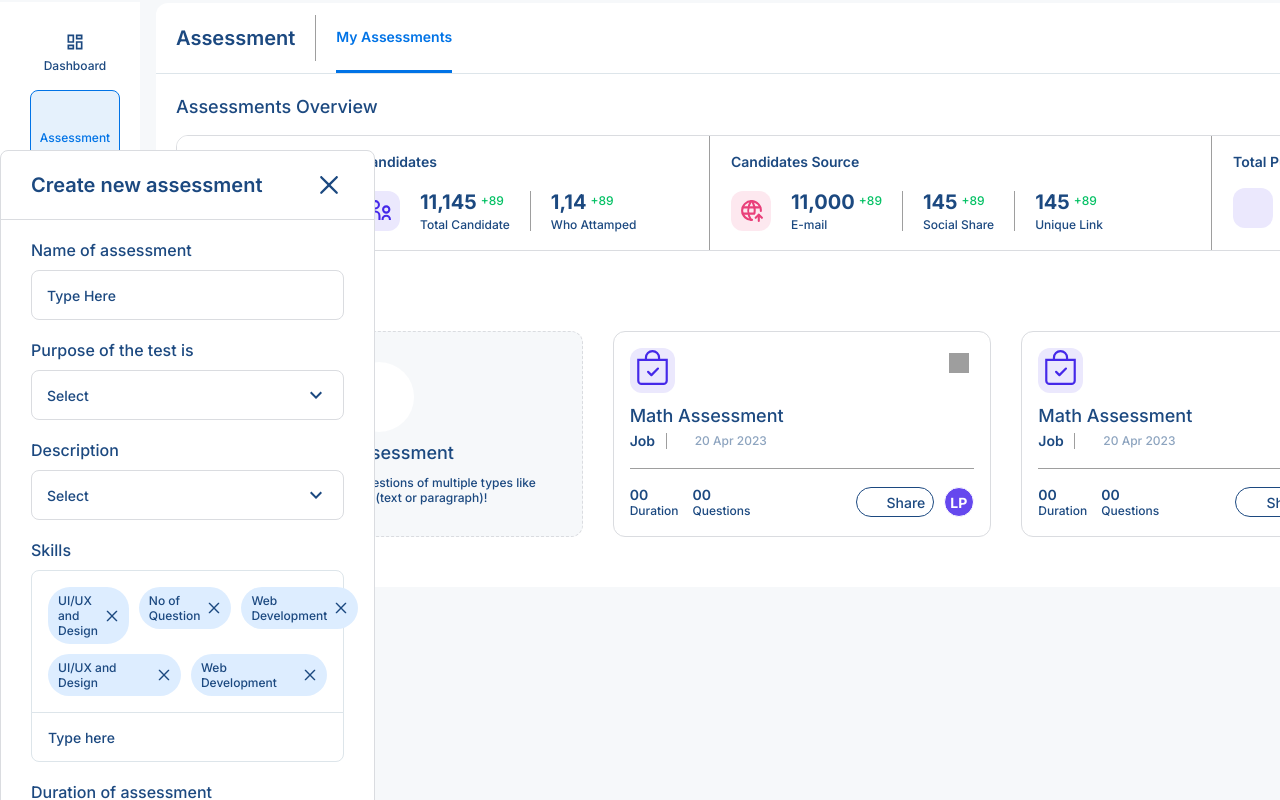
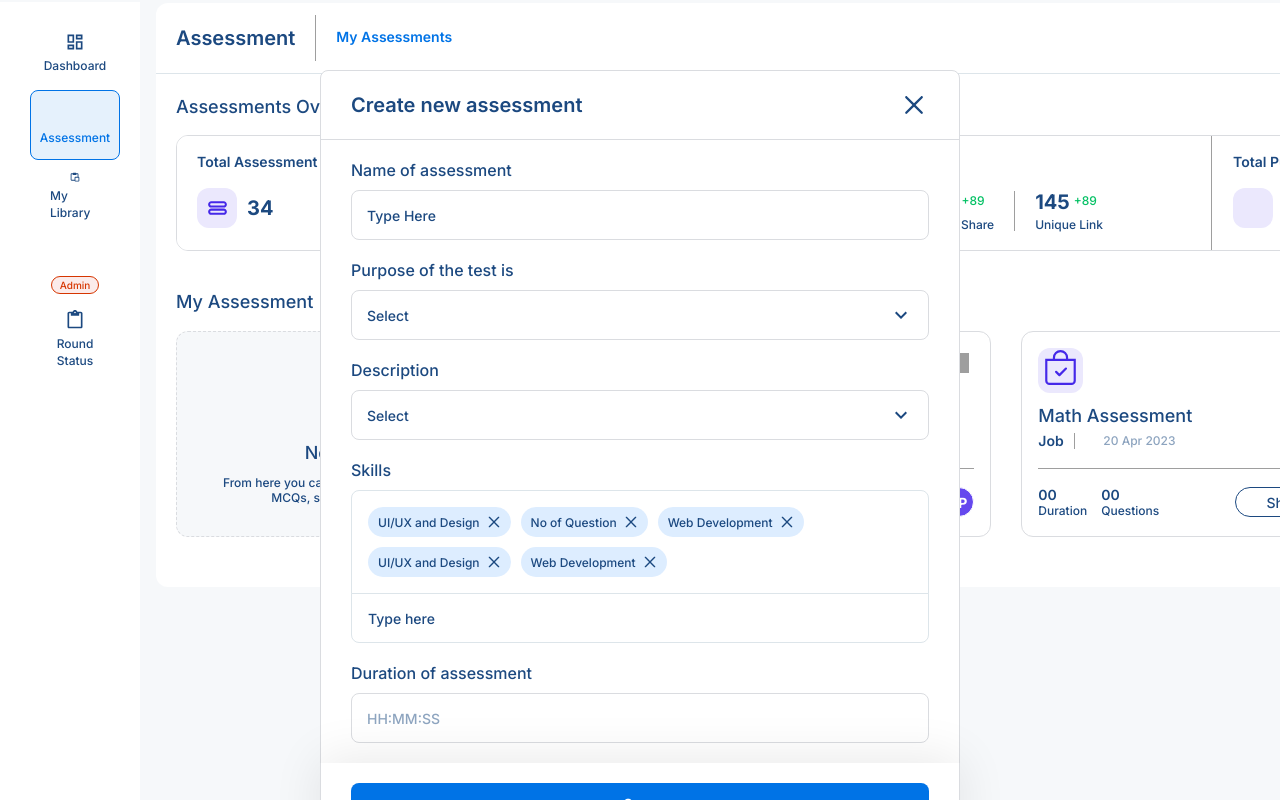
Before and after one commit to Mohit-Raj-Singh/Unstop-UI, a React (Create React App) app: page / in a window 1280 px wide. Both pictures are taken after a click on the element 379 px from the left and 397 px from the top of the page. Shown: the top 800 px of the page. Built offline with nearby package versions, Linux system fonts and the light colour scheme; grey boxes are pictures that could not be loaded; some icons are missing.

Commit message:
update readme

```diff
--- a/src/App.js
+++ b/src/App.js
@@ -1,17 +1,11 @@
 import AssesmentDesktop from './Components/AssesmentDesktop';
 import AssesmentMobile from './Components/AssesmentMobile';
-import NewAssesment from './Components/NewAssesment';
-import Sidebar from './Components/Sidebar';
-import SubSection from './Components/SubSection';
 import { useMediaQuery } from 'react-responsive';
 
 function App() {
   const isSmallScreen = useMediaQuery({ maxWidth: 375 });
   return (
     <div className="App">
-      {/* <NewAssesment /> */}
-      {/* <AssesmentDesktop /> */}
-
       {isSmallScreen ? <AssesmentMobile /> : <AssesmentDesktop />}
     </div>
   );
--- a/src/Components/AssesmentDesktop.css
+++ b/src/Components/AssesmentDesktop.css
@@ -842,8 +842,10 @@
   border-radius: var(--br-xs);
   overflow: hidden;
 }
-.openModal-frame {
+
+.openModal-frameMS{
   width: 50%;
   position: absolute;
-  top: 50px;
+  left: 320px;
+  top: 70px;
 }
--- a/src/Components/AssesmentDesktop.jsx
+++ b/src/Components/AssesmentDesktop.jsx
@@ -387,10 +387,8 @@ const AssesmentDesktop = () => {
             </div>
           </div>
           {isOpen && (
-            <div className="model">
-              <div className="openModal-frame">
-                <NewAssesment closeModal={closeModal} />
-              </div>
+            <div className="openModal-frameMS">
+              <NewAssesment closeModal={closeModal} />
             </div>
           )}
         </div>
```
Also changed, not shown: 1 other file (tests, documents, lock files or other folders).
